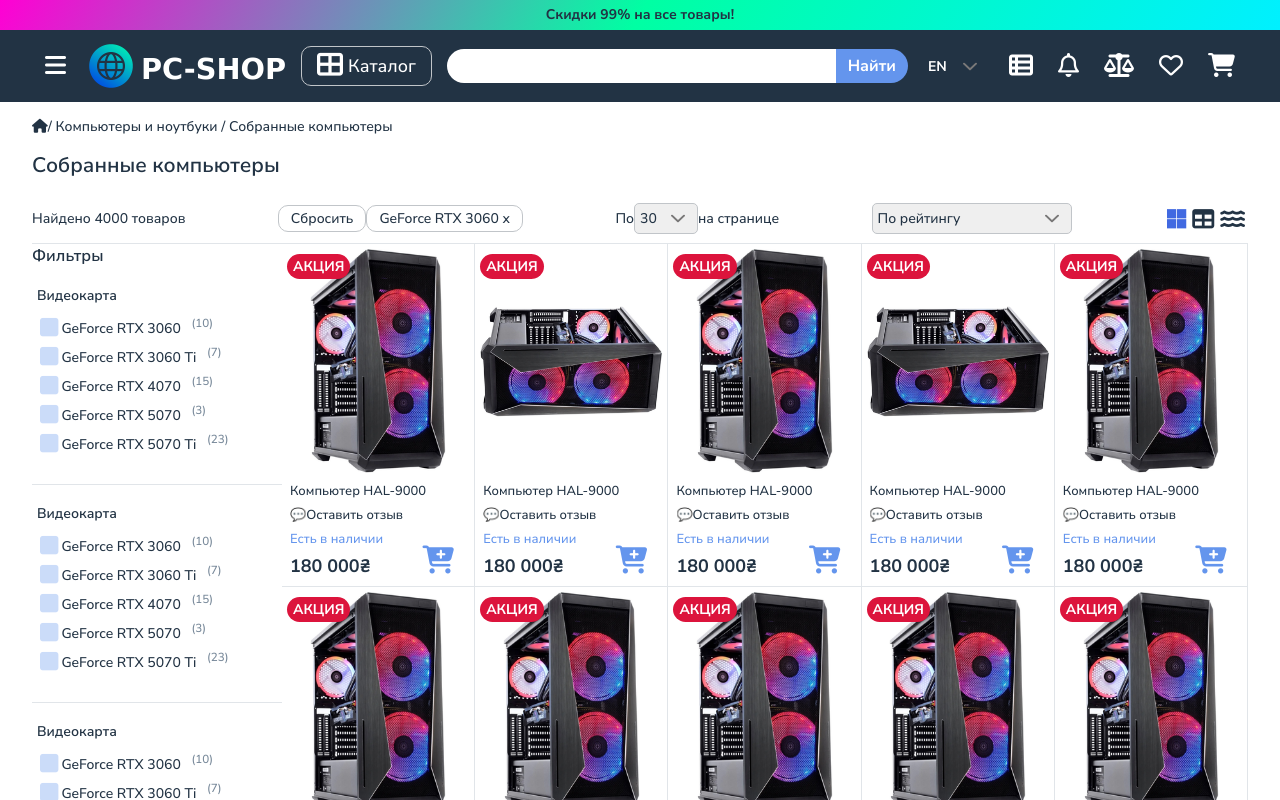
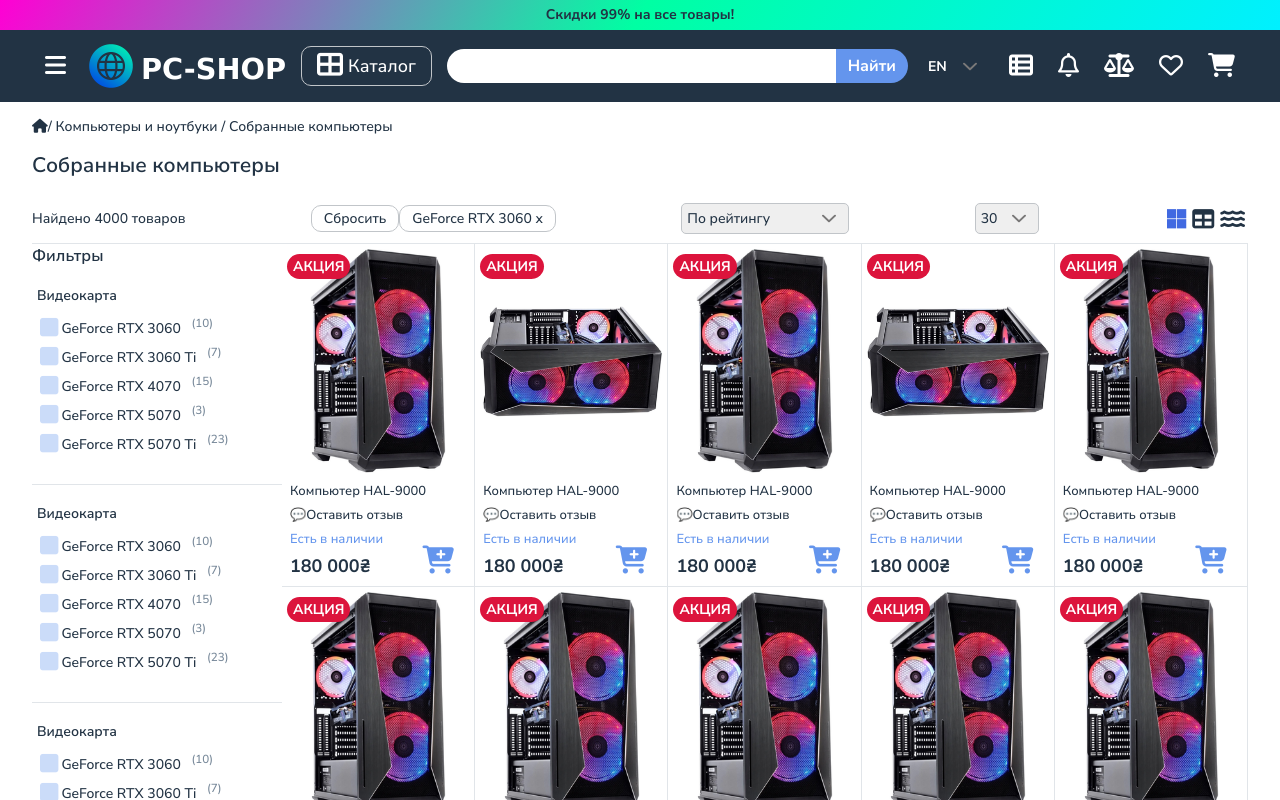
Before and after one commit to yourock1988/fullstack-monorepo-boilerplate, a Vue app in the folder apps/frontend/: page / in a window 1280 px wide. Shown: the top 800 px of the page. Built offline with nearby package versions, Linux system fonts and the light colour scheme.

Commit message:
Extracted: component VerboseFiltration.vue

```diff
--- /dev/null
+++ b/apps/frontend/src/components/VerboseFiltration.vue
@@ -0,0 +1,51 @@
+<script>
+export default {
+  //
+}
+</script>
+<template>
+  <div class="layout-verbose-filtration">
+    <div class="wrap-button-show-filters">
+      <button id="elButtonShowFilters">Фильтры</button>
+    </div>
+    <div class="wrap-span-filtrated-items-count">
+      <span id="elSpanFiltratedItemsCount">Найдено 4000 товаров</span>
+    </div>
+    <div class="wrap-filter-resets">
+      <button>Сбросить</button>
+      <button>GeForce RTX 3060 x</button>
+    </div>
+
+    <div class="wrap-select-sorting-type">
+      <select id="elSelectSortingType" class="select-sorting-type">
+        <option value="">По рейтингу</option>
+        <option value="">Сначала дорогие</option>
+        <option value="">Сначала дешевые</option>
+        <option value="">Новинки</option>
+      </select>
+    </div>
+    <div class="wrap-select-items-on-page">
+      <select id="elSelectItemsOnPage" class="select-items-on-page">
+        <option value="">30</option>
+        <option value="">60</option>
+        <option value="">90</option>
+      </select>
+    </div>
+    <div class="wrap-picker-tile-style">
+      <div id="elPickerTileStyle" class="picker-tile-style">
+        <input id="s-grid" type="radio" name="tile-style" checked />
+        <input id="s-table" type="radio" name="tile-style" />
+        <input id="s-list" type="radio" name="tile-style" />
+        <label for="s-grid">
+          <i class="fa-brands fa-microsoft"></i>
+        </label>
+        <label for="s-table">
+          <i class="fa-solid fa-table"></i>
+        </label>
+        <label for="s-list">
+          <i class="fa-solid fa-water"></i>
+        </label>
+      </div>
+    </div>
+  </div>
+</template>
--- a/apps/frontend/src/pages/PageCatalog.vue
+++ b/apps/frontend/src/pages/PageCatalog.vue
@@ -3,9 +3,10 @@ import imgComputer from '@/assets/img/computer.webp'
 import imgComputerRotated from '@/assets/img/computer-rotated.webp'
 import WidgetHeader from '@/components/WidgetHeader.vue'
 import CategoryNavigation from '@/components/CategoryNavigation.vue'
+import VerboseFiltration from '../components/VerboseFiltration.vue'
 
 export default {
-  components: { WidgetHeader, CategoryNavigation },
+  components: { WidgetHeader, CategoryNavigation, VerboseFiltration },
 
   data() {
     return {
@@ -26,51 +27,7 @@ export default {
       <div class="layout-centralize">
         <main>
           <CategoryNavigation></CategoryNavigation>
-          <div class="layout-verbose-filtration">
-            <div class="wrap-button-show-filters">
-              <button id="elButtonShowFilters">Фильтры</button>
-            </div>
-            <div class="wrap-span-filtrated-items-count">
-              <span id="elSpanFiltratedItemsCount">Найдено 4000 товаров</span>
-            </div>
-            <div class="wrap-filter-resets">
-              <button>Сбросить</button>
-              <button>GeForce RTX 3060 x</button>
-            </div>
-            <div class="wrap-select-items-on-page">
-              <span>По</span>
-              <select id="elSelectItemsOnPage" class="select-items-on-page">
-                <option value="">30</option>
-                <option value="">60</option>
-                <option value="">90</option>
-              </select>
-              <span>на странице</span>
-            </div>
-            <div class="wrap-select-sorting-type">
-              <select id="elSelectSortingType" class="select-sorting-type">
-                <option value="">По рейтингу</option>
-                <option value="">От дорогих к дешевым</option>
-                <option value="">От дешевых к дорогим</option>
-                <option value="">Новинки</option>
-              </select>
-            </div>
-            <div class="wrap-picker-tile-style">
-              <div id="elPickerTileStyle" class="picker-tile-style">
-                <input id="s-grid" type="radio" name="tile-style" checked />
-                <input id="s-table" type="radio" name="tile-style" />
-                <input id="s-list" type="radio" name="tile-style" />
-                <label for="s-grid">
-                  <i class="fa-brands fa-microsoft"></i>
-                </label>
-                <label for="s-table">
-                  <i class="fa-solid fa-table"></i>
-                </label>
-                <label for="s-list">
-                  <i class="fa-solid fa-water"></i>
-                </label>
-              </div>
-            </div>
-          </div>
+          <VerboseFiltration></VerboseFiltration>
           <div class="layout-catalog">
             <aside class="catalog-filter">
               <h3>Фильтры</h3>
```
